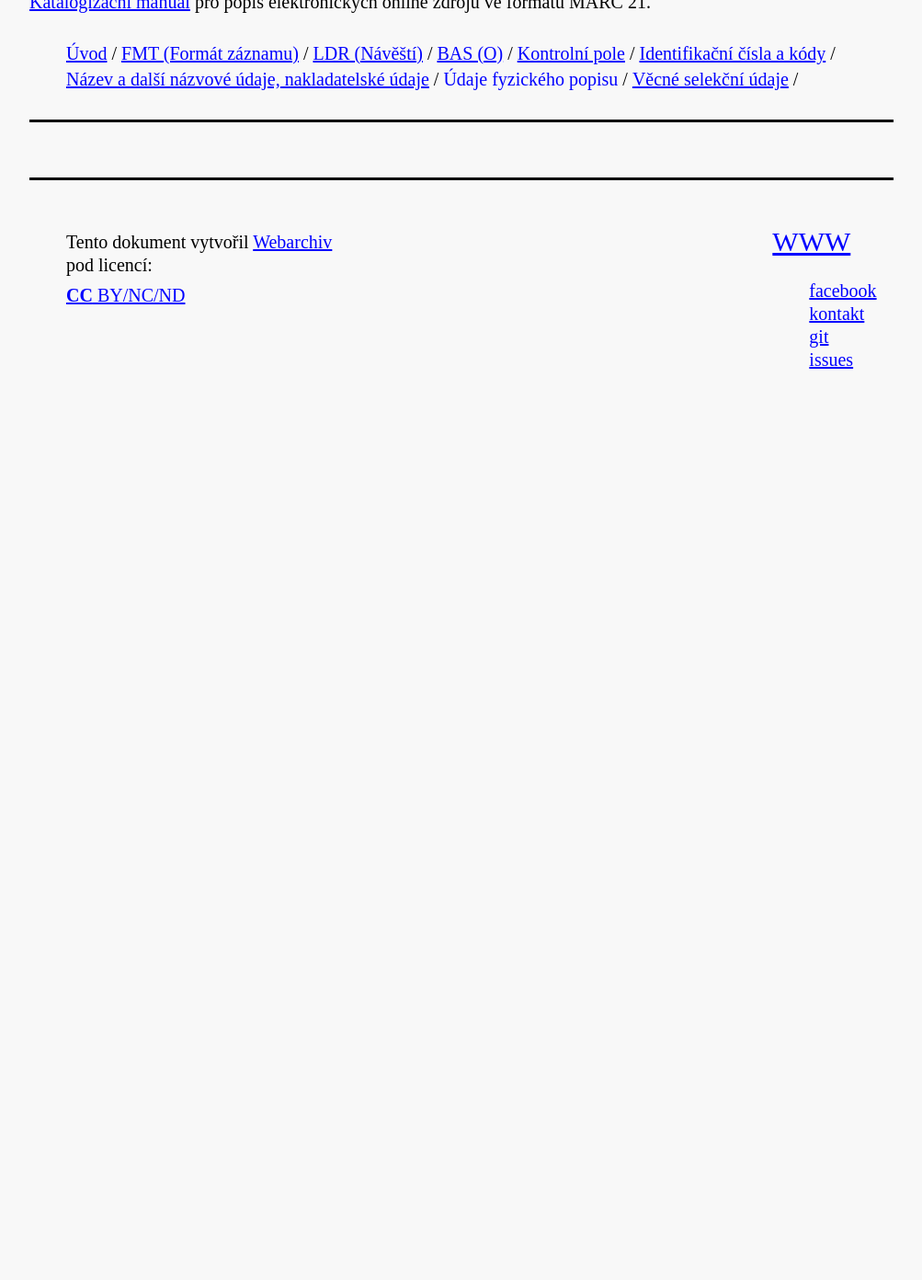
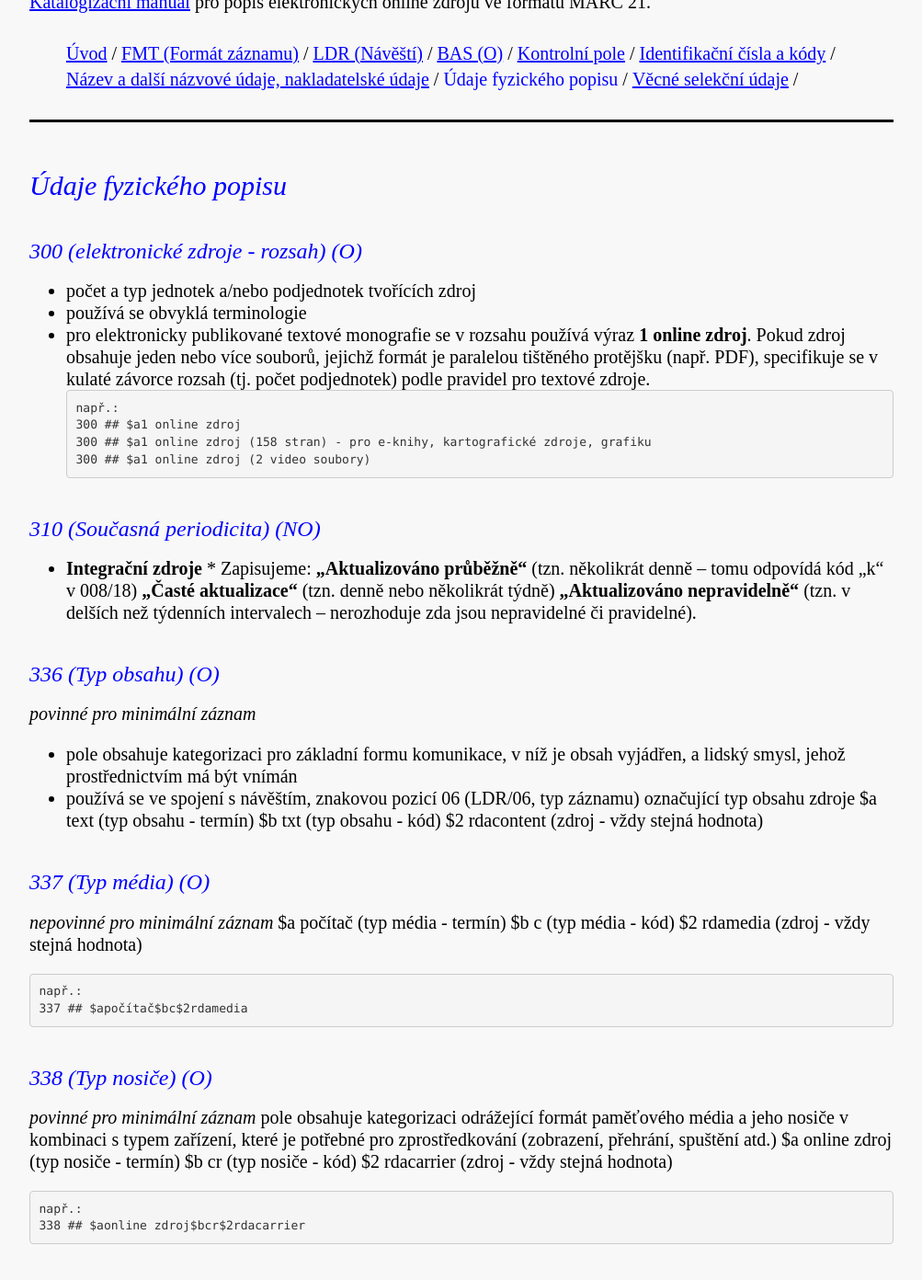
Before and after one commit to WebarchivCZ/katalogizacni-manual, a Jekyll site: the page built from _posts/2017-06-19-udaje-fyzickeho-popisu.md, in a window 1280 px wide and 1400 px high, scrolled down 200 px. Shown: the top 1392 px of the window at 92% size, without its empty margins (138-1141 px from the left). Built offline with Jekyll 4.4.1, drawn with Linux system fonts in a browser that asks for light colours; before the commit the page ends 900 px from its top, so only the background shows below that.

Commit message:
refill  chapter Udaje fyzickeho popisu

````diff
--- a/_posts/2017-06-19-udaje-fyzickeho-popisu.md
+++ b/_posts/2017-06-19-udaje-fyzickeho-popisu.md
@@ -2,3 +2,51 @@
 layout: default
 title: Údaje fyzického popisu
 ---
+## Údaje fyzického popisu
+
+### 300 (elektronické zdroje - rozsah) (O)
+* počet a typ jednotek a/nebo podjednotek tvořících zdroj
+* používá se obvyklá terminologie
+* pro elektronicky publikované textové monografie se v rozsahu používá výraz **1 online zdroj**. Pokud zdroj obsahuje jeden nebo více souborů, jejichž formát je paralelou    tištěného protějšku (např. PDF), specifikuje se v kulaté závorce rozsah (tj. počet podjednotek) podle pravidel pro textové zdroje.
+```
+např.:
+300 ## $a1 online zdroj
+300 ## $a1 online zdroj (158 stran) - pro e-knihy, kartografické zdroje, grafiku
+300 ## $a1 online zdroj (2 video soubory)
+```
+
+### 310 (Současná periodicita) (NO)
+* **Integrační zdroje** *
+Zapisujeme:
+  **„Aktualizováno průběžně“** (tzn. několikrát denně – tomu odpovídá kód „k“ v 008/18)
+  **„Časté aktualizace“** (tzn. denně nebo několikrát týdně)
+  **„Aktualizováno nepravidelně“** (tzn. v delších než týdenních intervalech – nerozhoduje zda jsou nepravidelné či pravidelné).
+
+### 336 (Typ obsahu) (O)
+*povinné pro minimální záznam*
+* pole obsahuje kategorizaci pro základní formu komunikace, v níž je obsah vyjádřen, a lidský smysl, jehož prostřednictvím má být vnímán
+* používá se ve spojení s návěštím, znakovou pozicí 06 (LDR/06, typ záznamu) označující typ obsahu zdroje
+$a text (typ obsahu - termín)
+$b txt (typ obsahu - kód)
+$2 rdacontent (zdroj - vždy stejná hodnota)
+
+### 337 (Typ média) (O)
+*nepovinné pro minimální záznam*
+$a počítač (typ média - termín)
+$b c (typ média - kód)
+$2 rdamedia (zdroj - vždy stejná hodnota)
+```
+např.:
+337 ## $apočítač$bc$2rdamedia
+```
+
+### 338 (Typ nosiče) (O)
+*povinné pro minimální záznam*
+   pole obsahuje kategorizaci odrážející formát paměťového média a jeho nosiče v kombinaci s typem zařízení, které je potřebné pro zprostředkování (zobrazení, přehrání, spuštění atd.)
+$a online zdroj (typ nosiče - termín)
+$b cr (typ nosiče - kód)
+$2 rdacarrier (zdroj - vždy stejná hodnota)
+```
+např.:
+338 ## $aonline zdroj$bcr$2rdacarrier
+```
````
